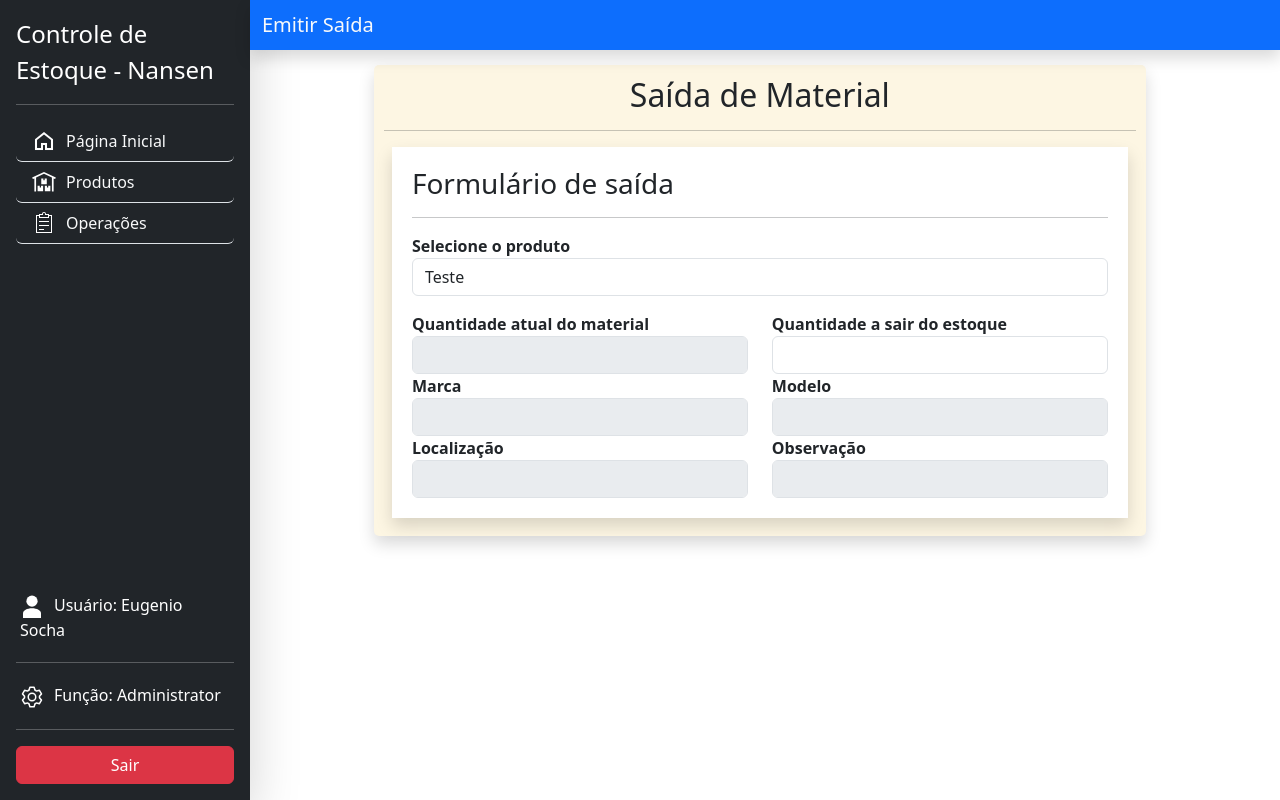
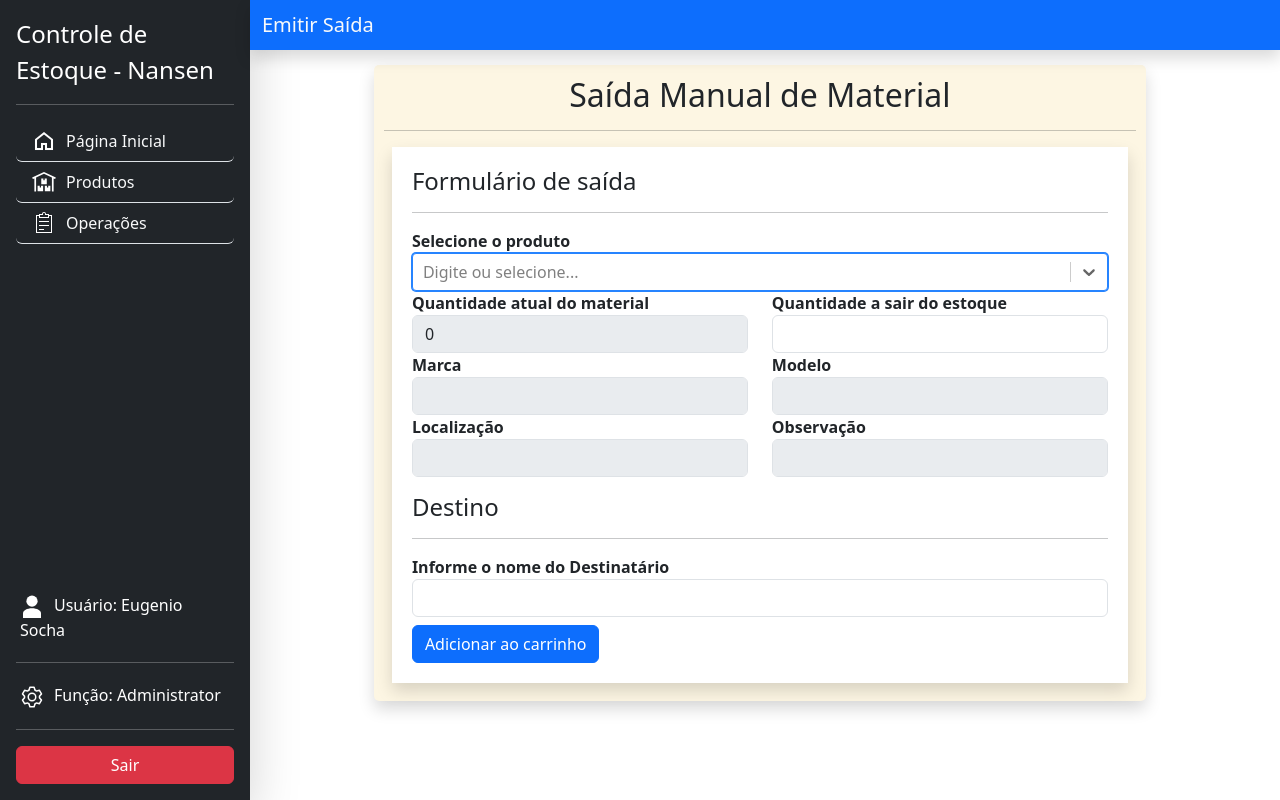
Before and after one commit to socha2004/controleDeEstoque, a React (Vite) app in the folder frontend/: page /saidaProduto in a window 1280 px wide. Built offline with nearby package versions, Linux system fonts and the light colour scheme; no server answers.

Commit message:
Criado READ tela saidaProduto, ajuste valor do campo localização e remoção lib prime react.

```diff
--- a/frontend/package.json
+++ b/frontend/package.json
@@ -12,10 +12,10 @@
   "dependencies": {
     "bootstrap": "^5.3.7",
     "node": "^22.18.0",
-    "primereact": "^10.9.7",
     "react": "^19.1.0",
     "react-dom": "^19.1.0",
     "react-router-dom": "^7.7.1",
+    "react-select": "^5.10.2",
     "react-toastify": "^11.0.5",
     "react-transition-group": "^4.4.5"
   },
--- a/frontend/src/App.jsx
+++ b/frontend/src/App.jsx
@@ -1,8 +1,5 @@
 import SideBar from "./components/SideBar/SideBar"
 import Routes from "./Routes"
-import { PrimeReactProvider } from 'primereact/api';
-import 'primereact/resources/primereact.min.css';
-import 'primereact/resources/themes/lara-light-blue/theme.css'
 
 function App() {
   const user = {
@@ -11,14 +8,14 @@ function App() {
   }
 
   return (
-    <PrimeReactProvider>
-      <div style={{ display: "flex" }}>
-        <SideBar user={user} />
-        <div style={{ flex: 1, marginLeft: "250px" }}>
-          <Routes />
-        </div>
+
+    <div style={{ display: "flex" }}>
+      <SideBar user={user} />
+      <div style={{ flex: 1, marginLeft: "250px" }}>
+        <Routes />
       </div>
-    </PrimeReactProvider>
+    </div>
+
   )
 }
 
--- a/frontend/src/pages/produtos/CadastrarProduto.jsx
+++ b/frontend/src/pages/produtos/CadastrarProduto.jsx
@@ -96,9 +96,9 @@ function CadastrarProdutos() {
                                 <label htmlFor="" className="form-label"><b>Localização</b></label>
                                 <select className="form-select" aria-label="Default select example" required value={localizacaoConsumivel} onChange={(event) => setLocalizacaoConsumivel(event.target.value)}>
                                     <option selected>Escolha</option>
-                                    <option value="1">CPD</option>
-                                    <option value="2">Administração</option>
-                                    <option value="3">Armário</option>
+                                    <option value="CPD">CPD</option>
+                                    <option value="Administração">Administração</option>
+                                    <option value="Armário">Armário</option>
                                 </select>
                             </div>
                         </div>
--- a/frontend/src/pages/saida/SaidaProduto.jsx
+++ b/frontend/src/pages/saida/SaidaProduto.jsx
@@ -1,4 +1,35 @@
+import { useState, useEffect } from "react"
+import Select from "react-select"
+
 function SaidaProduto() {
+    const [produtos, setProdutos] = useState([]);
+    const [carrinho, setCarrinho] = useState([]);
+    const [selecionado, setSelecionado] = useState("");
+
+    const adicionaAoCarrinho = (evento) => {
+
+    }
+
+    useEffect(() => {
+        fetch("http://localhost:9000/produto")
+            .then((res) => res.json())
+            .then((data) => {
+                // adaptando para o formato esperado pelo react-select
+                const options = data.map((produto) => ({
+                    value: produto.idConsumivel,
+                    label: produto.nomeConsumivel,
+                    quantidade : produto.qtdConsumivel,
+                    marca : produto.marcaConsumivel,
+                    modelo : produto.modeloConsumivel,
+                    localizacao : produto.localizacaoConsumivel,
+                    observacao : produto.observacaoConsumivel
+                }));
+                setProdutos(options);
+            })
+            .catch((err) => console.error("Erro:", err));
+    }, [])
+
+
     return (
         <div>
             <nav className="navbar bg-primary shadow">
@@ -7,58 +38,65 @@ function SaidaProduto() {
                 </div>
             </nav>
             <div className="conteudo-tela shadow">
-                <h2 className="text-center">Saída de Material</h2>
+                <h2 className="text-center">Saída Manual de Material</h2>
                 <hr />
                 <div>
-                    <form  style={{ backgroundColor: "#fff", padding: "20px", overflowY: "auto" }} className=" m-2 shadow">
-                        <h3>Formulário de saída</h3>
+                    <form onSubmit={adicionaAoCarrinho} style={{ backgroundColor: "#fff", padding: "20px", overflowY: "auto" }} className=" m-2 shadow">
+                        <h4>Formulário de saída</h4>
                         <hr />
                         <label ><b>Selecione o produto</b></label>
-                        <select className="form-control mb-3" >
-                            <option value="Teste">Teste</option>
-                            <option value="Teste">Teste</option>
-                            <option value="Teste">Teste</option>
-                            <option value="Teste">Teste</option>
-                            <option value="Teste">Teste</option>
-                            <option value="Teste">Teste</option>
-                            <option value="Teste">Teste</option>
-                            <option value="Teste">Teste</option>
-                            <option value="Teste">Teste</option>
-                            <option value="Teste">Teste</option>
-                            <option value="Teste">Teste</option>
-                            <option value="Teste">Teste</option>
-                            <option value="Teste">Teste</option>
-                        </select>
+
+                        <Select
+                            options={produtos}
+                            value={selecionado}
+                            onChange={setSelecionado}
+                            placeholder="Digite ou selecione..."
+                            isClearable
+                            autoFocus
+                        />
+
                         <div className="row">
                             <div className="col-sm">
                                 <label><b>Quantidade atual do material</b></label>
-                                <input type="number" className="form-control" disabled/>
+                                <input type="number" className="form-control" disabled value={selecionado?.quantidade || 0}/>
                             </div>
                             <div className="col-sm">
                                 <label><b>Quantidade a sair do estoque</b></label>
-                                <input type="number" className="form-control" min={0}/>
+                                <input type="number" className="form-control" min={0} required />
                             </div>
                         </div>
 
                         <div className="row">
                             <div className="col-sm">
                                 <label><b>Marca</b></label>
-                                <input type="text" className="form-control" disabled/>
+                                <input type="text" className="form-control" disabled value={selecionado?.marca || ""}  />
                             </div>
                             <div className="col-sm">
                                 <label><b>Modelo</b></label>
-                                <input type="text" className="form-control" disabled/>
+                                <input type="text" className="form-control" disabled value={selecionado?.modelo || ""} />
                             </div>
                         </div>
 
-                         <div className="row">
+                        <div className="row">
                             <div className="col-sm">
                                 <label><b>Localização</b></label>
-                                <input type="text" className="form-control" disabled/>
+                                <input type="text" className="form-control" disabled value={selecionado?.localizacao || ""} />
                             </div>
                             <div className="col-sm">
                                 <label><b>Observação</b></label>
-                                <input type="text" className="form-control" disabled/>
+                                <input type="text" className="form-control" disabled value={selecionado?.observacao || ""}/>
+                            </div>
+                        </div>
+
+                        <h4 className="mt-3">Destino</h4>
+                        <hr />
+
+                        <label><b>Informe o nome do Destinatário</b></label>
+                        <input type="text" className="form-control" />
+
+                        <div className="row mt-2">
+                            <div className="col-sm ">
+                                <input type="submit" value="Adicionar ao carrinho" className="btn btn-primary"/>
                             </div>
                         </div>
 
```
Also changed, not shown: 1 other file (tests, documents, lock files or other folders).
